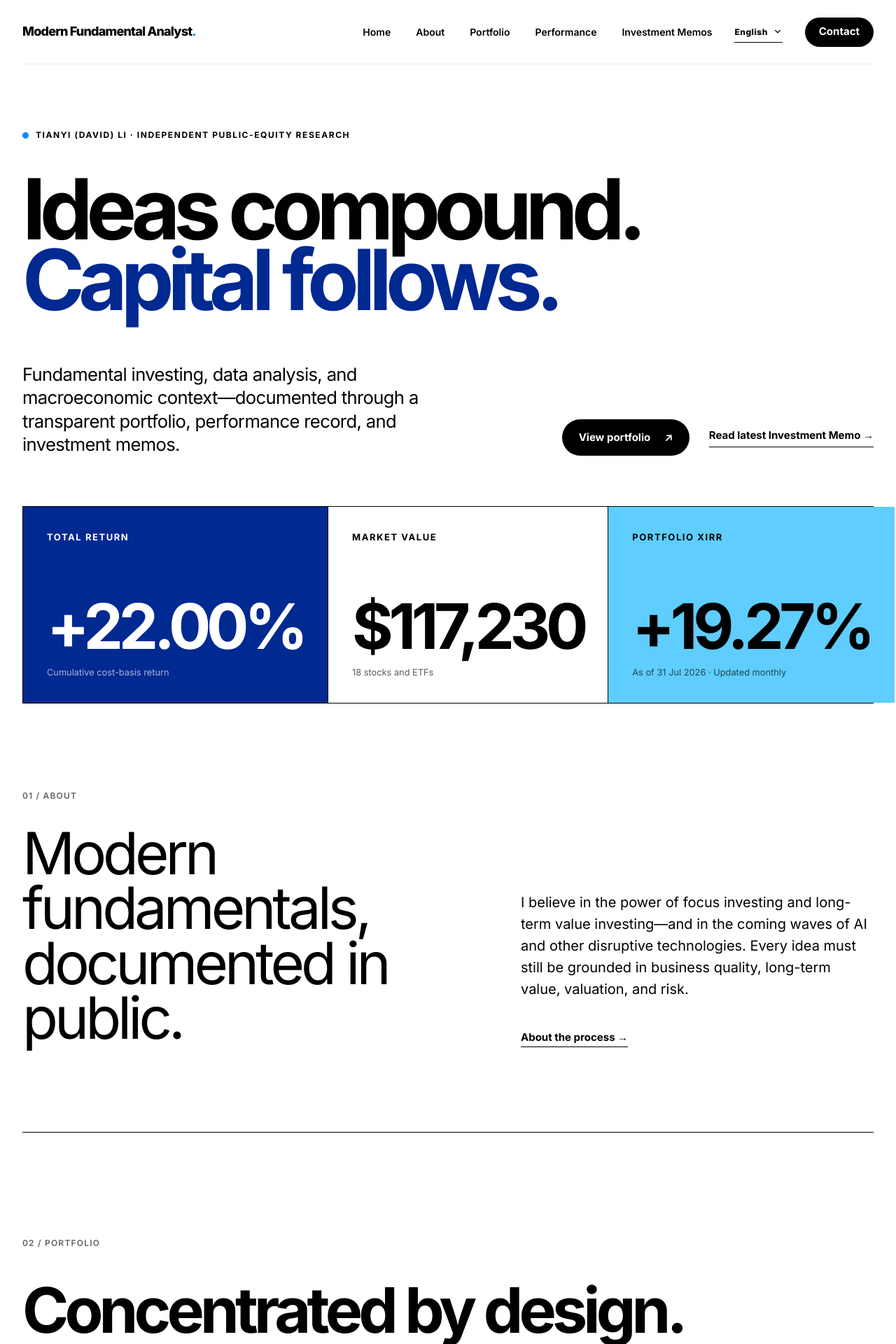
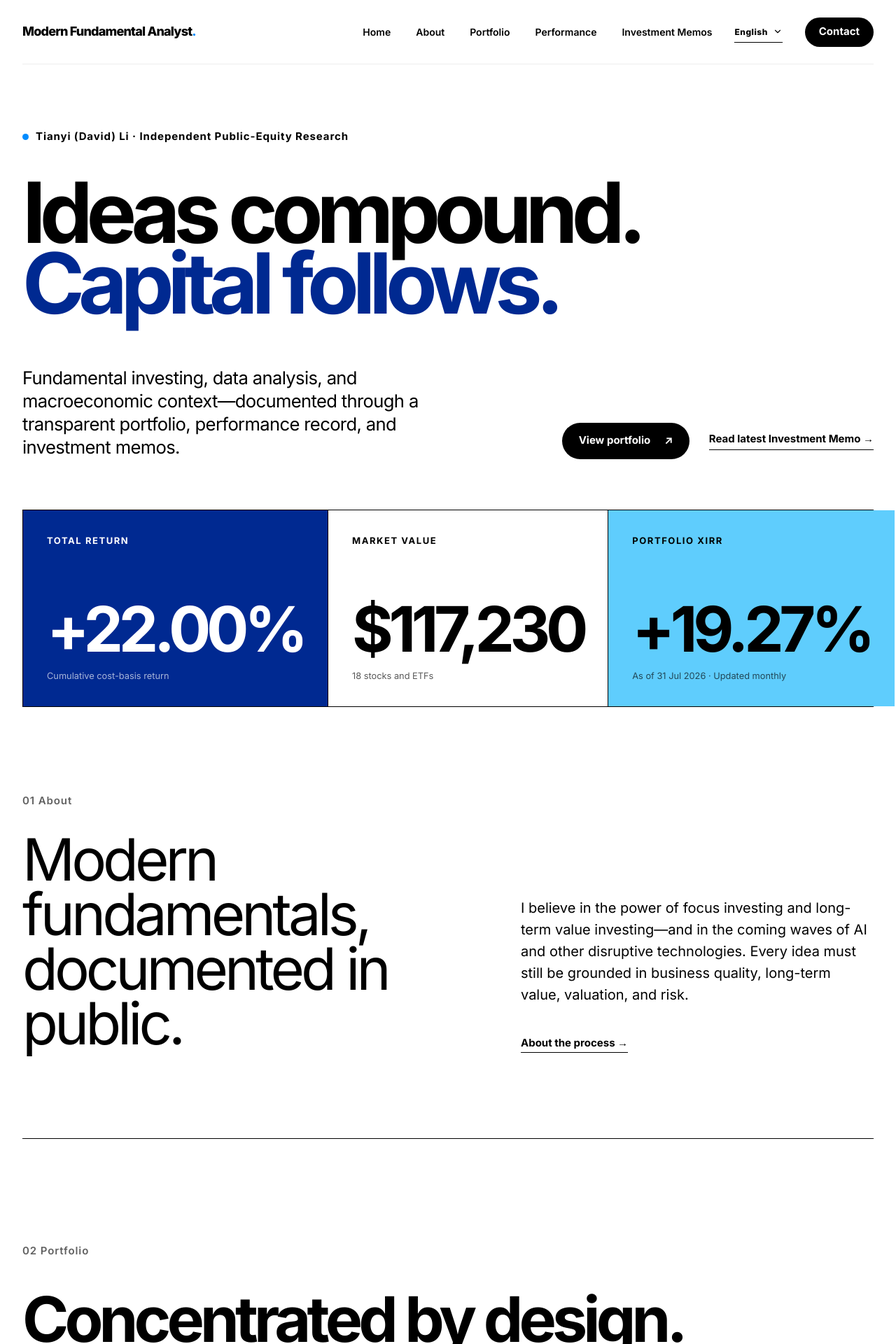
Before and after one commit to Tianyi0510/modern-fundamental-analyst, a Next.js app: page / in a window 1280 px wide. Shown: the top 1920 px of the page at 70% size. Built offline with nearby package versions, Linux system fonts and the light colour scheme.

Commit message:
Refine bilingual home section labels

```diff
--- a/app/globals.css
+++ b/app/globals.css
@@ -86,6 +86,7 @@ a { color: inherit; text-decoration: none; }
 .home-about > div:last-child p { margin: 0 0 40px; font-size: 20px; line-height: 1.55; }
 .intro { position: relative; padding: 150px 0 170px; border-bottom: 1px solid var(--gray); }
 .section-number { font: 600 12px var(--font-ui); text-transform: uppercase; letter-spacing: .1em; color: rgba(0,0,0,.62); }
+.home-page .eyebrow, .home-page .section-number { font-size: 15px; text-transform: none; letter-spacing: .06em; }
 .intro h2 { margin: 46px 0 0; font-size: clamp(48px, 7vw, 108px); line-height: .95; letter-spacing: -.065em; font-weight: 650; }
 .round-link { position: absolute; right: 0; bottom: 170px; width: 76px; height: 76px; border: 1px solid var(--black); border-radius: 50%; display: grid; place-items: center; font-size: 28px; transition: background .2s ease, color .2s ease; }
 .round-link:hover { background: var(--black); color: var(--white); }
--- a/app/page.tsx
+++ b/app/page.tsx
@@ -9,11 +9,11 @@ const formatUsd = (value: number) => new Intl.NumberFormat("en-US", { style: "cu
 
 export default function Home() {
   return (
-    <main>
+    <main className="home-page">
       <SiteHeader counterpartPath="/zh-tw" />
 
       <section className="hero shell">
-        <p className="eyebrow"><span /> Tianyi (David) Li · Independent public-equity research</p>
+        <p className="eyebrow"><span /> Tianyi (David) Li · Independent Public-Equity Research</p>
         <h1>Ideas compound.<br /><em>Capital follows.</em></h1>
         <div className="hero-bottom">
           <p>
@@ -45,12 +45,12 @@ export default function Home() {
       </section>
 
       <section className="home-about shell">
-        <div><p className="section-number">01 / About</p><h2>Modern fundamentals,<br />documented in public.</h2></div>
+        <div><p className="section-number">01 About</p><h2>Modern fundamentals,<br />documented in public.</h2></div>
         <div><p>I believe in the power of focus investing and long-term value investing—and in the coming waves of AI and other disruptive technologies. Every idea must still be grounded in business quality, long-term value, valuation, and risk.</p><Link className="text-link" href="/about">About the process →</Link></div>
       </section>
 
       <section className="intro shell">
-        <p className="section-number">02 / Portfolio</p>
+        <p className="section-number">02 Portfolio</p>
         <h2>Concentrated by design.<br />Patient by default.</h2>
         <Link className="round-link" href="/portfolio" aria-label="View portfolio"><span className="arrow-icon" aria-hidden="true">↗︎</span></Link>
       </section>
@@ -75,7 +75,7 @@ export default function Home() {
       <section className="performance-home">
         <div className="shell">
           <div className="section-heading inverse">
-            <p className="section-number">03 / Performance</p>
+            <p className="section-number">03 Performance</p>
             <h2>A record built<br />one decision at a time.</h2>
           </div>
           <div className="performance-grid">
@@ -95,7 +95,7 @@ export default function Home() {
 
       <section className="memos-home shell">
         <div className="section-heading">
-          <p className="section-number">04 / Investment Memos</p>
+          <p className="section-number">04 Investment Memos</p>
           <h2>Thinking,<br />made visible.</h2>
         </div>
         <div className="memo-grid">
@@ -112,7 +112,7 @@ export default function Home() {
       </section>
 
       <section className="cta shell">
-        <p className="eyebrow"><span /> Latest update</p>
+        <p className="eyebrow"><span /> 06 Contact</p>
         <h2>Follow the process,<br />not the noise.</h2>
         <Link className="button button-dark" href="/contact">Get in touch <span className="arrow-icon" aria-hidden="true">↗︎</span></Link>
       </section>
--- a/app/zh-tw/page.tsx
+++ b/app/zh-tw/page.tsx
@@ -9,7 +9,7 @@ const formatUsd = (value: number) => new Intl.NumberFormat("en-US", { style: "cu
 
 export default function TraditionalChineseHome() {
   return (
-    <main>
+    <main className="home-page">
       <SiteHeader locale="zh-tw" counterpartPath="/" />
 
       <section className="hero shell">
@@ -31,12 +31,12 @@ export default function TraditionalChineseHome() {
       </section>
 
       <section className="home-about shell">
-        <div><p className="section-number">01／關於</p><h2>現代基本面，<br />公開記錄。</h2></div>
+        <div><p className="section-number">01 關於</p><h2>現代基本面，<br />公開記錄。</h2></div>
         <div><p>我相信集中投資與長期價值投資的力量，也相信人工智慧與其他顛覆性科技浪潮即將到來。每一項投資觀點仍必須建立在企業品質、長期價值、估值與風險之上。</p><Link className="text-link" href="/zh-tw/about">了解投資過程 →</Link></div>
       </section>
 
       <section className="intro shell">
-        <p className="section-number">02／投資組合</p>
+        <p className="section-number">02 投資組合</p>
         <h2>有意識地集中。<br />有紀律地等待。</h2>
         <Link className="round-link" href="/zh-tw/portfolio" aria-label="查看投資組合"><span className="arrow-icon" aria-hidden="true">↗︎</span></Link>
       </section>
@@ -60,7 +60,7 @@ export default function TraditionalChineseHome() {
 
       <section className="performance-home">
         <div className="shell">
-          <div className="section-heading inverse"><p className="section-number">03／績效</p><h2>每一次決策，<br />累積成一份紀錄。</h2></div>
+          <div className="section-heading inverse"><p className="section-number">03 績效</p><h2>每一次決策，<br />累積成一份紀錄。</h2></div>
           <div className="performance-grid">
             <div className="performance-bars" aria-label="XIRR 比較圖表">
               <div className="year-bar"><div className="bar-value" style={{ height: `${portfolioSnapshot.xirr * 8}px` }}><span>{portfolioSnapshot.xirr}%</span></div><small>投資組合</small></div>
@@ -72,7 +72,7 @@ export default function TraditionalChineseHome() {
       </section>
 
       <section className="memos-home shell">
-        <div className="section-heading"><p className="section-number">04／投資備忘錄</p><h2>讓思考，<br />清楚可見。</h2></div>
+        <div className="section-heading"><p className="section-number">04 投資備忘錄</p><h2>讓思考，<br />清楚可見。</h2></div>
         <div className="memo-grid">
           {memosZhTw.map((memo, index) => (
             <Link className={`memo-card memo-card-${index + 1}`} href={`/zh-tw/memos/${memo.slug}`} key={memo.slug}>
@@ -83,7 +83,7 @@ export default function TraditionalChineseHome() {
         <Link className="text-link memos-all" href="/zh-tw/memos">查看所有投資備忘錄 →</Link>
       </section>
 
-      <section className="cta shell"><p className="eyebrow"><span /> 最新更新</p><h2>關注過程，<br />而不是雜訊。</h2><Link className="button button-dark" href="/zh-tw/contact">與我聯絡 <span className="arrow-icon" aria-hidden="true">↗︎</span></Link></section>
+      <section className="cta shell"><p className="eyebrow"><span /> 06 聯絡</p><h2>關注過程，<br />而不是雜訊。</h2><Link className="button button-dark" href="/zh-tw/contact">與我聯絡 <span className="arrow-icon" aria-hidden="true">↗︎</span></Link></section>
       <SiteFooter locale="zh-tw" />
     </main>
   );
```
